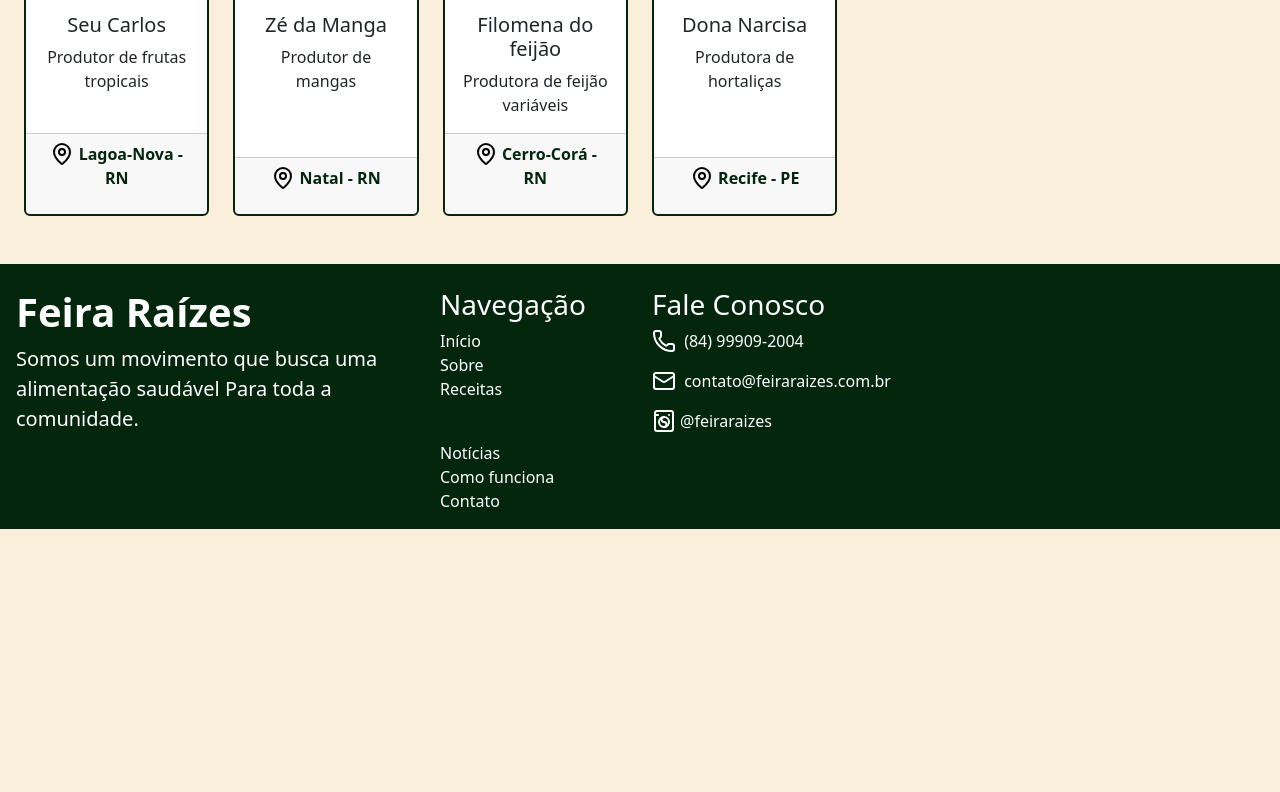
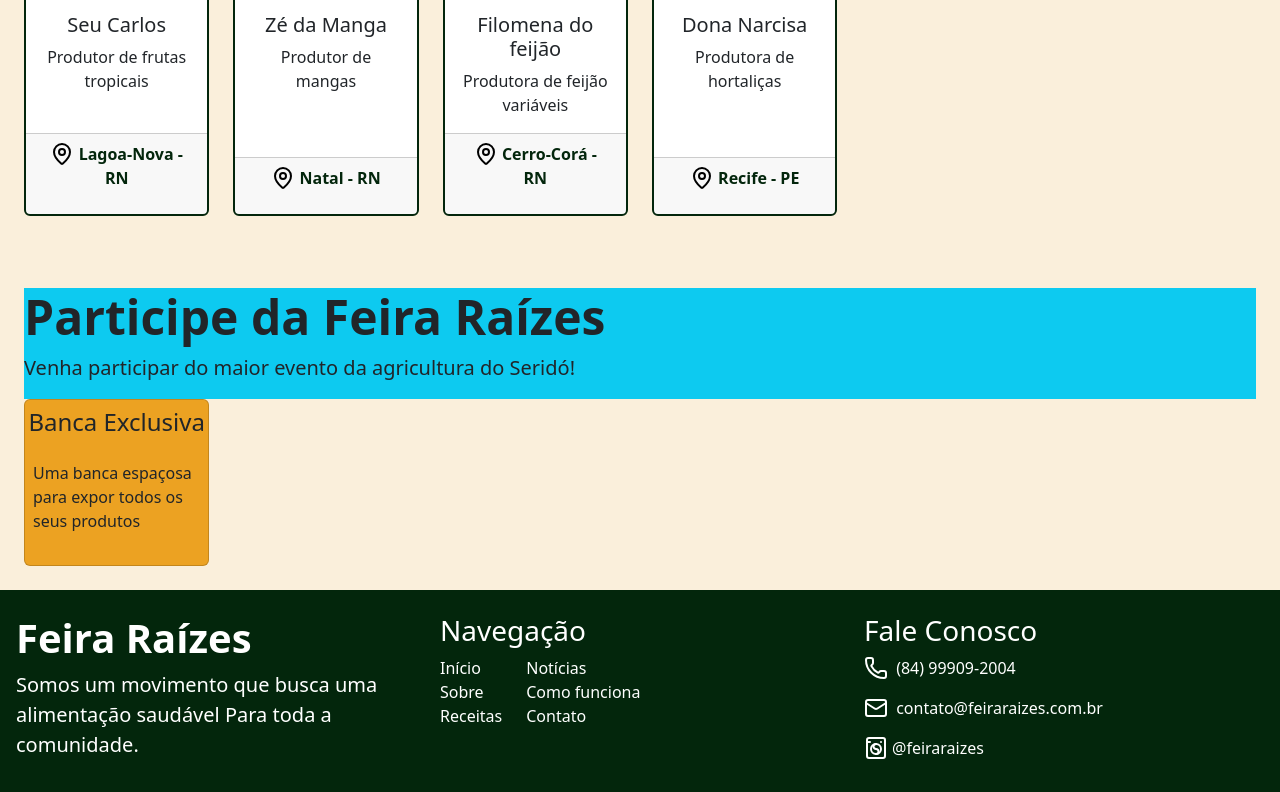
Before and after one commit to Andre-Luis-web/Projeto-feira-raizes, a plain HTML site: page index.html in a window 1280 px wide. Shown: the part 906-1698 px from the top of the page. Before the commit the page ends 1435 px from the top, so only its background shows below. Drawn offline with nearby package versions, Linux system fonts and the light colour scheme.

Commit message:
Adição da sessão participe

```diff
--- a/assets/styles.css
+++ b/assets/styles.css
@@ -53,6 +53,10 @@ html, body {
     background-color: var(--cor-primaria);
 }
 
+.bg-custom-secundary {
+    background-color: var(--cor-secundaria);
+}
+
 .bg-custom-primary-opacity {
     background-color: #03260c60;
 }
--- a/index.html
+++ b/index.html
@@ -166,6 +166,28 @@
 
         </section>
 
+
+        <section class="p-4" id="participacao">
+            <div class="d-flex flex-column bg-info">
+                <h3 class="display-5 fw-bold">Participe da Feira Raízes</h3>
+                <p class="fs-5">Venha participar do maior evento da agricultura do Seridó!</p>
+            </div>
+
+            <div class="row">
+                <div class="col-6 col-md-2">
+                    <article class="card bg-custom-secundary">
+                        <div class="d-flex justify-content-center pt-2">
+                            <h3 class="fs-4">Banca Exclusiva</h3>
+                        </div>
+
+                        <div class="card-body d-flex px-2 container-fluid">
+                            <p>Uma banca espaçosa para expor todos os seus produtos</p>
+                        </div>
+                    </article>
+                </div>
+            </div>
+        </section>
+
     </main>
 
     <footer id="sobre">
@@ -177,7 +199,7 @@
                     <p class="lead fs-5">Somos um movimento que busca uma alimentação saudável Para toda a comunidade.</p>
                 </div>
 
-                <div class="col-md-2">
+                <div class="col-md-4">
                     <h3 class="text-break">Navegação</h3>
                     <div class="d-flex gap-4 flex-wrap">
                         <ul class="list-unstyled">
```
